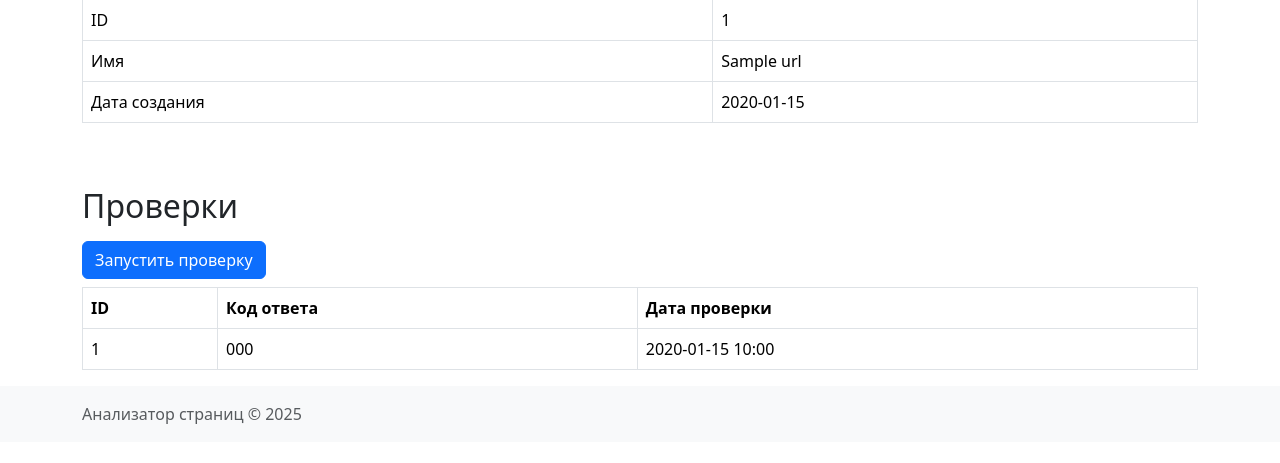
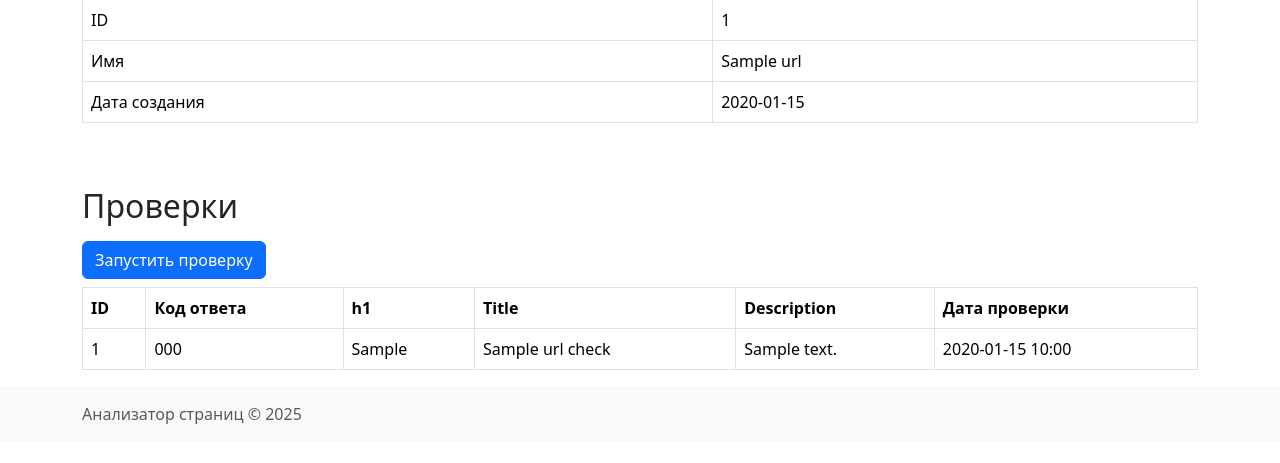
Before and after one commit to sroonla/python-project-83, a Flask app: page /urls/1 in a window 1280 px wide. Shown: the part 105-568 px from the top of the page. Run offline with Flask 3, Linux system fonts and the light colour scheme; a database or web service that is not in the repository returns one stand-in record (values such as "Sample title"); some libraries are stand-ins or nearby versions.

Commit message:
шаг 6

```diff
--- a/hexlet_code.egg-info/requires.txt
+++ b/hexlet_code.egg-info/requires.txt
@@ -5,3 +5,5 @@ psycopg2-binary==2.9.9
 requests==2.31.0
 validators==0.22.0
 blinker==1.9.0
+beautifulsoup4==4.12.3
+lxml==5.2.1
--- a/page_analyzer/app.py
+++ b/page_analyzer/app.py
@@ -5,6 +5,7 @@ from flask import (
     Flask, render_template, request,
     redirect, url_for, flash, get_flashed_messages
 )
+from bs4 import BeautifulSoup
 from dotenv import load_dotenv
 from .db import (
     add_url, get_url_by_id, get_url_by_name,
@@ -82,9 +83,18 @@ def check_url(id):
         response = requests.get(url_name, headers=headers, timeout=10)
         response.raise_for_status()
 
-        status_code = response.status_code
+        soup = BeautifulSoup(response.text, 'lxml')
 
-        add_url_check(id, response.status_code)
+        h1_tag = soup.find('h1')
+        h1 = h1_tag.text.strip() if h1_tag else None
+
+        title_tag = soup.find('title')
+        title = title_tag.text.strip() if title_tag else None
+
+        meta_desc = soup.find('meta', attrs={'name': 'description'})
+        description = meta_desc['content'].strip() if meta_desc and meta_desc.get('content') else None
+
+        add_url_check(id, response.status_code, h1, title, description)
         flash('Страница успешно проверена', 'success')
 
     except requests.exceptions.RequestException as e:
--- a/page_analyzer/db.py
+++ b/page_analyzer/db.py
@@ -58,20 +58,31 @@ def get_all_urls():
             """)
             return cur.fetchall()
 
-def add_url_check(url_id, status_code):
+def add_url_check(url_id, status_code, h1=None, title=None, description=None):
     with get_connection() as conn:
         with conn.cursor() as cur:
             cur.execute("""
-                INSERT INTO url_checks (url_id, status_code)
-                VALUES (%s, %s)
-            """, (url_id, status_code))
+                INSERT INTO url_checks (
+                    url_id,
+                    status_code,
+                    h1,
+                    title,
+                    description
+                ) VALUES (%s, %s, %s, %s, %s)
+            """, (url_id, status_code, h1, title, description))
             conn.commit()
 
 def get_url_checks(url_id):
     with get_connection() as conn:
         with conn.cursor() as cur:
             cur.execute("""
-                SELECT id, status_code, created_at
+                SELECT
+                    id,
+                    status_code,
+                    created_at,
+                    h1,
+                    title,
+                    description
                 FROM url_checks
                 WHERE url_id = %s
                 ORDER BY created_at DESC
--- a/page_analyzer/templates/urls/show.html
+++ b/page_analyzer/templates/urls/show.html
@@ -26,11 +26,15 @@
     <button type="submit" class="btn btn-primary">Запустить проверку</button>
 </form>
 
+<div class="table-responsive">
     <table class="table table-bordered table-hover mt-2" data-test="checks">
         <thead>
             <tr>
                 <th>ID</th>
                 <th>Код ответа</th>
+                <th>h1</th>
+                <th>Title</th>
+                <th>Description</th>
                 <th>Дата проверки</th>
             </tr>
         </thead>
@@ -39,13 +43,17 @@
             <tr>
                 <td>{{ check[0] }}</td>
                 <td>{{ check[1] }}</td>
+                <td>{{ check[3] | default('', true) }}</td>
+                <td>{{ check[4] | default('', true) }}</td>
+                <td>{{ check[5] | default('', true) }}</td>
                 <td>{{ check[2].strftime('%Y-%m-%d %H:%M') }}</td>
             </tr>
             {% else %}
             <tr>
-            <td colspan="3" class="text-center">Проверок пока нет</td>
+                <td colspan="6" class="text-center">Проверок пока нет</td>
             </tr>
             {% endfor %}
         </tbody>
     </table>
+</div>
 {% endblock %}
--- a/pyproject.toml
+++ b/pyproject.toml
@@ -13,6 +13,8 @@ dependencies = [
     "requests==2.31.0",
     "validators==0.22.0",
     "blinker==1.9.0",
+    "beautifulsoup4==4.12.3",
+    "lxml==5.2.1",
 ]
 requires-python = ">=3.9"
 
```
Also changed, not shown: 1 other file. Lines whose indentation alone changed are shown as unchanged.
